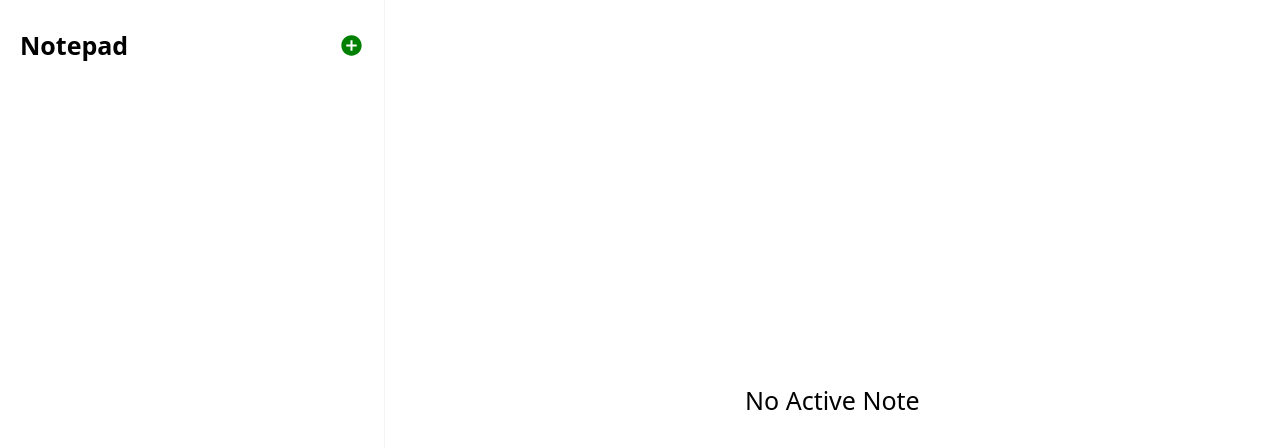
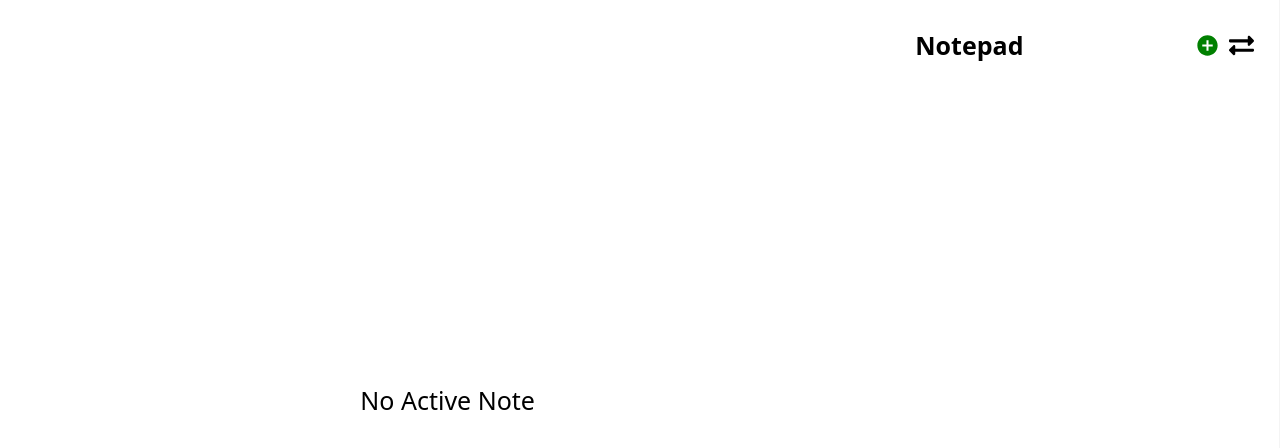
Before and after one commit to Madhav123456789/Notepad, a React (Create React App) app: page / in a window 1280 px wide. Shown: the top 448 px of the page. Built offline with nearby package versions, Linux system fonts and the light colour scheme; the HTML template or start-up script is replaced by a standard one.

Commit message:
added change editor direction button to the sidebaar ui and hide the scroll bar

```diff
--- a/src/components/Sidebaar/Sidebaar.js
+++ b/src/components/Sidebaar/Sidebaar.js
@@ -1,13 +1,15 @@
 import styles from "./style.module.css";
 import { IoMdAddCircle } from "react-icons/io";
 import { MdDelete } from "react-icons/md";
+import { FaExchangeAlt } from "react-icons/fa";
 
 function Sidebaar({
   notes,
   onAddNote,
   onDeleteNote,
   onClickNote,
-  isActive
+  isActive,
+  onSetDirection
 }) {
   return (
     <>
@@ -17,7 +19,10 @@ function Sidebaar({
           <div className={styles.sidebaar_title}>
             Notepad
           </div>
-          <IoMdAddCircle onClick={onAddNote} className={styles.sidebaar_add} size={25} />
+          <div style={{width:'20%',display:"flex" , alignItems:"center" , justifyContent:"space-around"}}>
+            <IoMdAddCircle onClick={onAddNote} className={styles.sidebaar_add} size={25} />
+            <FaExchangeAlt onClick={onSetDirection} color="black" className={styles.sidebaar_add} size={25}/>
+          </div>
         </div>
 
         <div className={styles.contianer}>
--- a/src/components/Sidebaar/style.module.css
+++ b/src/components/Sidebaar/style.module.css
@@ -1,4 +1,4 @@
-.sidebaar{
+.sidebaar {
     position: relative;
     top: 0;
     left: 0;
@@ -8,7 +8,29 @@
     border-right: 1px solid rgba(0, 0, 0, 0.043);
 }
 
-.sidebaar_header{
+/* for making scroll bar hide  */
+.sidebaar::-webkit-scrollbar {
+    width: 16px;
+    /* display: none; */
+}
+
+.sidebaar::-webkit-scrollbar-track {
+    border-radius: 8px;
+}
+
+.sidebaar::-webkit-scrollbar-thumb {
+    height: 56px;
+    border-radius: 8px;
+    border: 4px solid transparent;
+    background-clip: content-box;
+    background-color: rgba(136, 136, 136, 0);
+}
+
+.sidebaar::-webkit-scrollbar-thumb:hover {
+    background-color: rgba(136, 136, 136, 0);
+}
+
+.sidebaar_header {
     display: flex;
     align-items: center;
     justify-content: space-between;
@@ -18,33 +40,37 @@
     margin-top: 5px;
 }
 
-.sidebaar_title{
+.sidebaar_title {
     font-weight: 600;
     font-size: 25px;
 }
 
-.sidebaar_add{
+.sidebaar_add {
     cursor: pointer;
     color: green;
 }
 
-.contianer{
+.sidebaar_add:hover {
+    opacity: .8;
+}
+
+.contianer {
     width: 100%;
     color: rgb(128, 128, 128);
 }
 
-.notes{
+.notes {
     height: 15vh;
     width: 100%;
     margin: 2px 10px;
 }
 
-.notes:hover{
+.notes:hover {
     background-color: #80808062;
     cursor: pointer;
 }
 
-.active{
+.active {
     height: 15vh;
     width: 100%;
     margin: 2px 10px;
@@ -52,39 +78,39 @@
     color: white;
 }
 
-.header{
+.header {
     display: flex;
     align-items: center;
     justify-content: space-between;
 
 }
 
-.title{
+.title {
     margin: 6px;
     font-weight: 600;
     font-size: 20px;
 }
 
-.white{
+.white {
     color: white;
 }
 
-.black{
+.black {
     color: black;
 }
 
 
-.icon_delete{
+.icon_delete {
     cursor: pointer;
     color: red;
     margin-right: 10px;
     transition: .5s;
 }
 
-.icon_delete:hover{
+.icon_delete:hover {
     color: rgba(255, 0, 0, 0.852);
 }
 
-.footer{
+.footer {
     margin: 0 6px;
 }
--- a/src/pages/Home/Home.js
+++ b/src/pages/Home/Home.js
@@ -6,6 +6,7 @@ import styles from "./style.module.css";
 function Home() {
     const [notes, setNotes] = useState(JSON.parse(localStorage.getItem("notes"))||[]);
     const [active, setActive] = useState(false);
+    const [direction , setDirection] = useState("row-reverse");
 
     useEffect(()=>{
         localStorage.setItem("notes" , JSON.stringify(notes));
@@ -63,16 +64,28 @@ function Home() {
 
         // setting note
         setNotes(newNotes);
-    }
+    };
+
+    // this function will be used to change the direction of the editor and note populater
+    const changeDirection=()=>{
+        // toggling the dirctions
+        if(direction === "row"){
+            setDirection("row-reverse");
+        }else{
+            setDirection("row");
+        }
+        console.log(direction)
+    };
 
     return (
-        <div className={styles.home}>
+        <div style={{flexDirection:direction}} className={styles.home}>
             <Sidebaar
                 onAddNote={addNote}
                 notes={notes}
                 onDeleteNote={deleteNote}
                 onClickNote={makeNoteActive}
                 isActive={active}
+                onSetDirection={changeDirection}
             />
             <Main
                 activeNote={getActiveNote()}
--- a/src/pages/Home/style.module.css
+++ b/src/pages/Home/style.module.css
@@ -1,3 +1,8 @@
 .home{
+    -moz-user-select: none;
+    -webkit-user-select: none;
+    -ms-user-select: none;
+    user-select: none;
+    -o-user-select: none;
     display: flex;
 }
```
